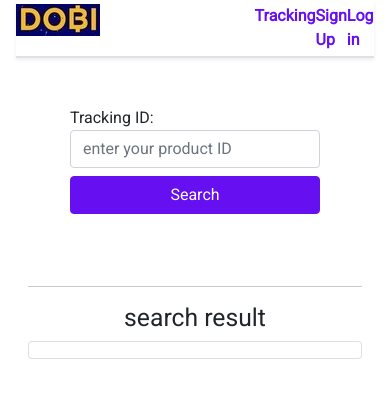
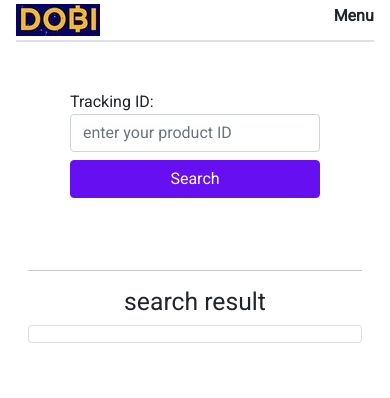
Before and after one commit to victoredet/dobi, a Vue app: page / in a window 390 px wide. Shown: the top 398 px of the page. Built offline with nearby package versions, Linux system fonts and the light colour scheme.

Commit message:
(dobi)Chore: nav bar and dashboard display fix

```diff
--- a/src/components/Nav.vue
+++ b/src/components/Nav.vue
@@ -1,7 +1,12 @@
 <template>
-    <div class="nav text-primary fw-bold">
-        <div class="col-12 py-1 d-flex justify-content-between border-bottom border-2 shadow-sm">
+    <div class="nav fw-bold">
+        <div class="col-12 py-1 d-flex justify-content-between border-bottom border-2">
             <div class="col"> <img src="../assets/logo.jpg" alt=""> </div>
+
+
+            <!-- desktop view -->
+            <div @click="nav=!nav" class="d-md-none">Menu</div>
+            <div class="d-none d-md-block">
                 <div v-if="!this.$store.state.user.id" class="col-4 d-flex">
                     <div class="col"> <router-link to="/">Tracking</router-link> </div>
                     <div class="col"> <router-link to="/register">Sign Up</router-link> </div>
@@ -14,6 +19,13 @@
                 <div class="col"> <router-link to="/dashboard">Earnings</router-link> </div>
                 <button type="button" class="btn btn-primary" data-bs-toggle="modal" data-bs-target="#exampleModal"> {{this.$store.state.user.name}} </button>
             </div>
+            </div>
+
+        </div>
+        <div v-if="nav" class="nav bg-primary col-12 text-center d-md-none">
+            <p> <router-link class="btn btn-default text-white" to="/">Tracking</router-link> </p>
+            <p> <router-link class="btn btn-default text-white" to="/dashboard">Earnings</router-link> </p>
+             <p type="button" class="btn btn-default text-white fw-bold" data-bs-toggle="modal" data-bs-target="#exampleModal"> {{this.$store.state.user.name}} </p>
         </div>
         <!-- Modal -->
             <div class="modal fade" id="exampleModal" tabindex="-1" aria-labelledby="exampleModalLabel" aria-hidden="true">
@@ -39,6 +51,14 @@
 </template>
 <script >
 export default{
-    name:'Nav'
+    name:'Nav',
+    data(){
+        return{
+            nav:false
+        }
+    }
 }
 </script>
+<style scoped>
+
+</style>
--- a/src/pages/Dashboard.vue
+++ b/src/pages/Dashboard.vue
@@ -1,8 +1,8 @@
 <template>
     <div class="dashboard col-md-10 col-11 mx-auto">
         <Nav/>
-        <div class="d-flex">
-            <div class="col-md-6 border-end border-4 border-white">
+        <div class=" page d-flex">
+            <div class="col-md-6 col-11 border-end border-4 border-white">
                 <h1>Weekly sales report</h1>
                 <table class="table table-striped">
                     <thead>
@@ -24,7 +24,7 @@
 
                 </div>
             </div>
-            <div class="col-md-6">
+            <div class="col-md-6 col-11">
                 <h1>Daily sales report</h1>
                 <table class="table table-striped">
                     <thead>
@@ -90,3 +90,8 @@ export default{
     }
 }
 </script>
+<style scoped>
+.page{
+    overflow: scroll;
+}
+</style>
```
Lines whose indentation alone changed are shown as unchanged.
